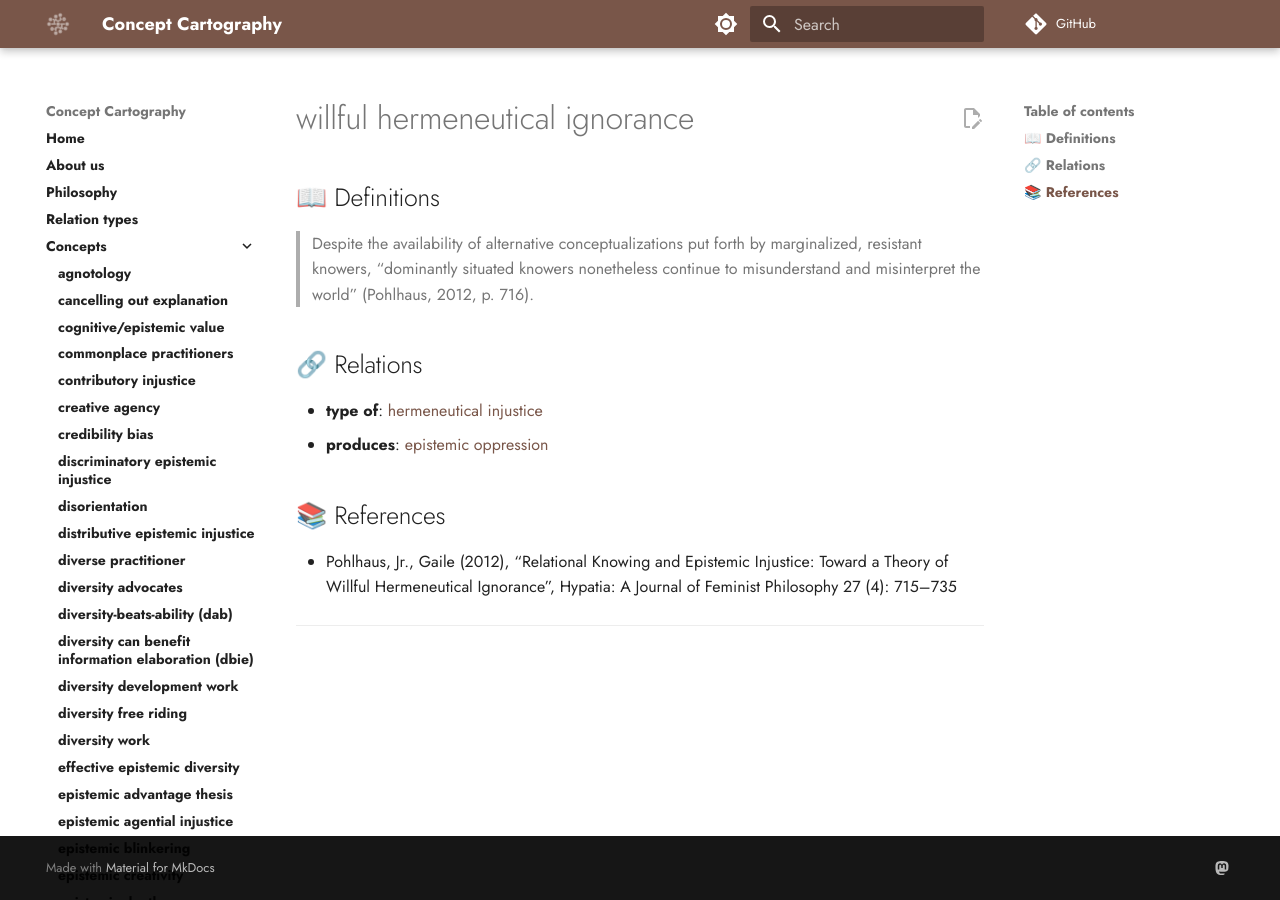
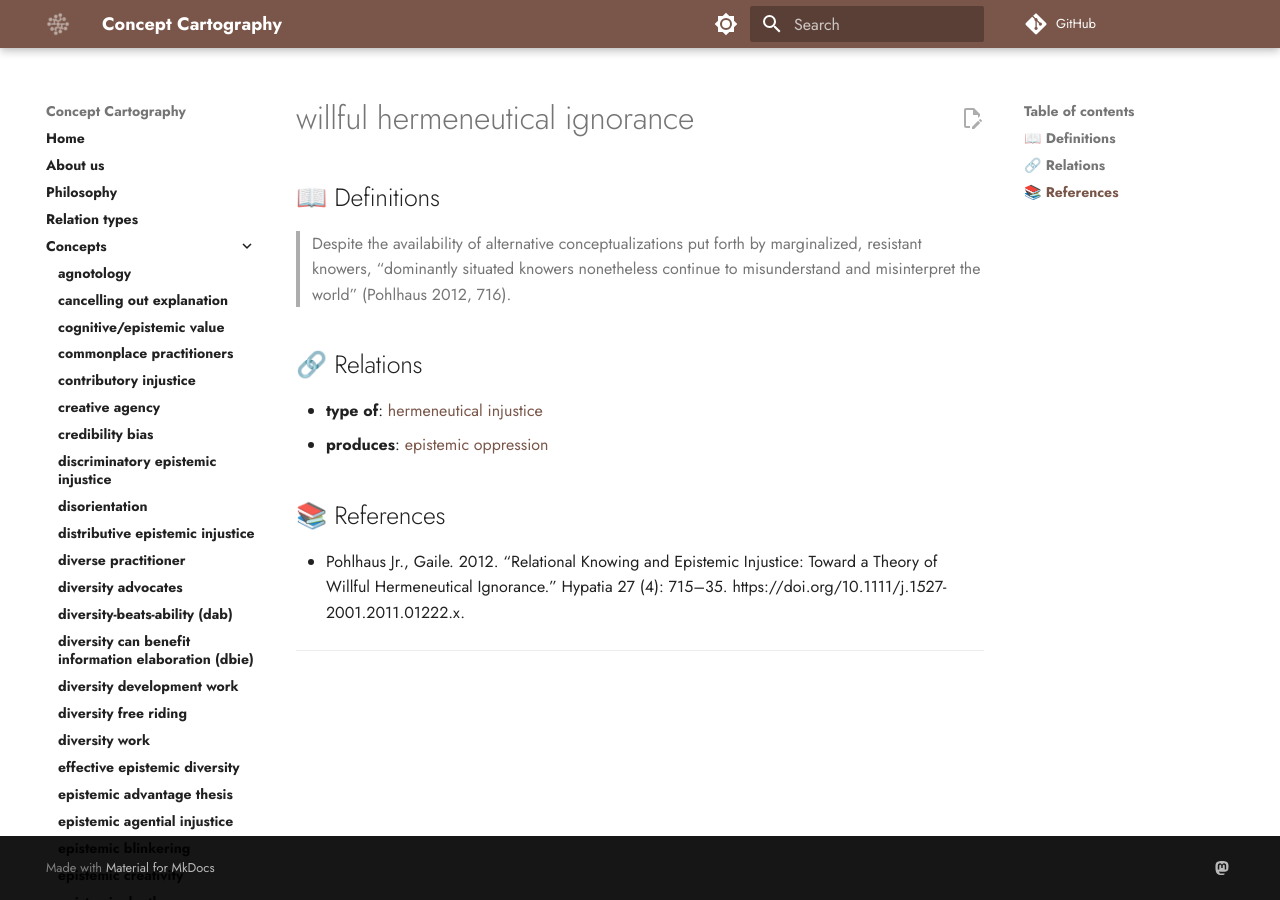
Before and after one commit to conceptcartography/conceptcartography, an MkDocs documentation site: the page built from docs/concepts/willful-hermeneutical-ignorance.md, in a window 1280 px wide. Built offline with MkDocs 1.6.1 and Material for MkDocs 9.7.7, drawn with Linux system fonts in a browser that asks for light colours; comment, search, counter and statistics services are not loaded; the version menu is left out.

Commit message:
Update willful-hermeneutical-ignorance.md

```diff
--- a/docs/concepts/willful-hermeneutical-ignorance.md
+++ b/docs/concepts/willful-hermeneutical-ignorance.md
@@ -2,7 +2,7 @@
 
 ## 📖 Definitions
 
-> Despite the availability of alternative conceptualizations put forth by marginalized, resistant knowers, “dominantly situated knowers nonetheless continue to misunderstand and misinterpret the world” (Pohlhaus, 2012, p. 716).
+> Despite the availability of alternative conceptualizations put forth by marginalized, resistant knowers, “dominantly situated knowers nonetheless continue to misunderstand and misinterpret the world” (Pohlhaus 2012, 716).
 
 ## 🔗 Relations
 
@@ -11,7 +11,7 @@
 
 ## 📚 References
 
-- Pohlhaus, Jr., Gaile (2012), “Relational Knowing and Epistemic Injustice: Toward a Theory of Willful Hermeneutical Ignorance”, Hypatia: A Journal of Feminist Philosophy 27 (4): 715–735
+- Pohlhaus Jr., Gaile. 2012. “Relational Knowing and Epistemic Injustice: Toward a Theory of Willful Hermeneutical Ignorance.” Hypatia 27 (4): 715–35. https://doi.org/10.1111/j.1527-2001.2011.01222.x.
 
 ---
 
```
